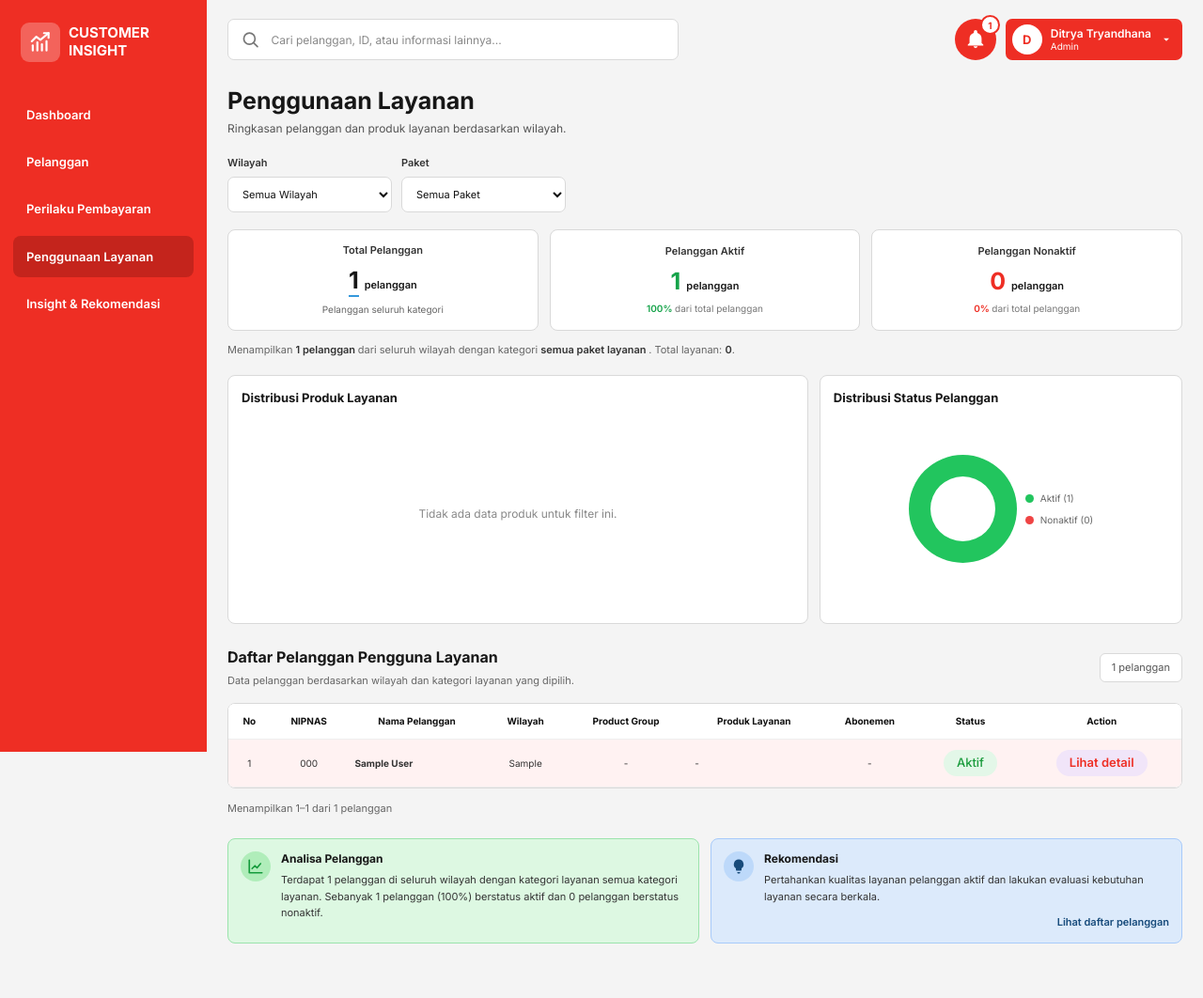
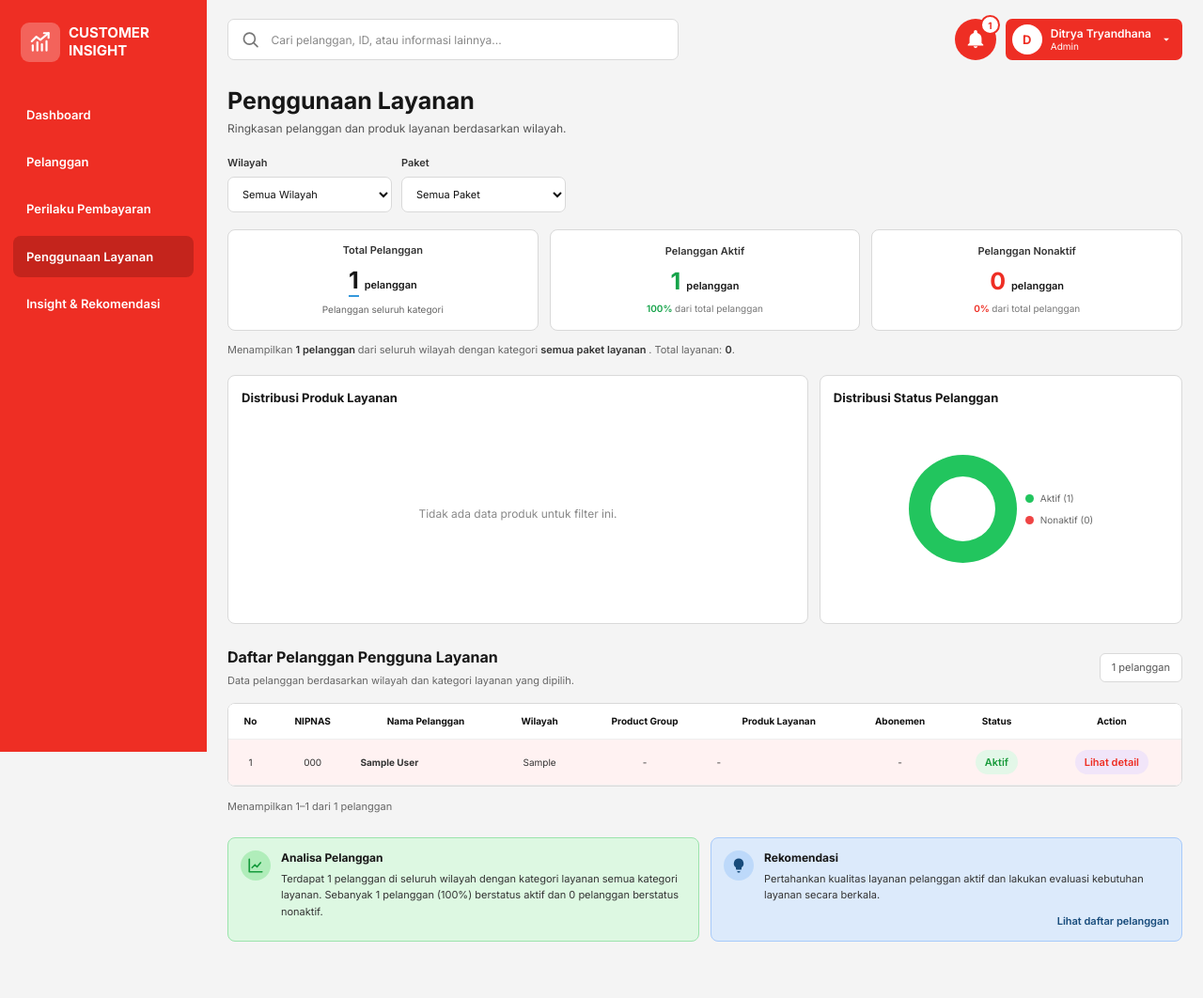
Before and after one commit to dwiiwahyu/Customer-Insight, a Laravel app: page /penggunaan-layanan in a window 1280 px wide. Shown: the whole page at 94% size. After the commit the page ends 1002 px from the top, so only its background shows below. Run offline with Laravel 12, Linux system fonts and the light colour scheme; a user stored in the database is signed in; data comes from the database, SQL or seed files in the repository; tables that the repository leaves empty hold one stand-in row (values such as "Sample post").

Commit message:
Update badges.css

```diff
--- a/public/css/badges.css
+++ b/public/css/badges.css
@@ -1,21 +1,168 @@
+
+/* =====================================================
+   CUSTOMER INSIGHT - GLOBAL BADGE
+   COMPACT RESPONSIVE PC & LAPTOP
+===================================================== */
+
+/* ===== BADGE DEFAULT ===== */
+
 .badge {
-    display: inline-block;
-    padding: 6px 14px;
+    display: inline-flex;
+    align-items: center;
+    justify-content: center;
+
+    max-width: 100%;
+    min-height: 26px;
+
+    padding: 5px 10px;
+
     border-radius: 20px;
-    font-size: 13px;
-    font-weight: 500;
-    line-height: 1.2;
+
+    font-family: inherit;
+    font-size: 11px;
+    font-weight: 600;
+    line-height: 1.3;
+
+    text-align: center;
+    vertical-align: middle;
     white-space: nowrap;
 }
 
-.badge-green  { background: #e3f7e8; color: #1a9b3c; }
-.badge-red    { background: #fde0de; color: #d0211b; }
-.badge-yellow { background: #f6f0cf; color: #8a7810; }
-.badge-orange { background: #fde8d2; color: #a8541a; }
-.badge-purple { background: #f1e5f9; color: #8e24aa; }
+/* ===== BADGE GREEN ===== */
+
+.badge-green {
+    background: #e3f7e8;
+    color: #1a9b3c;
+}
+
+/* ===== BADGE RED ===== */
+
+.badge-red {
+    background: #fde0de;
+    color: #d0211b;
+}
+
+/* ===== BADGE YELLOW ===== */
+
+.badge-yellow {
+    background: #f6f0cf;
+    color: #8a7810;
+}
+
+/* ===== BADGE ORANGE ===== */
+
+.badge-orange {
+    background: #fde8d2;
+    color: #a8541a;
+}
+
+/* ===== BADGE PURPLE ===== */
+
+.badge-purple {
+    background: #f1e5f9;
+    color: #8e24aa;
+}
+
+/* ===== BADGE GRAY ===== */
+
+.badge-gray {
+    background: #ececec;
+    color: #666666;
+}
+
+/* ===== BADGE HOVER ===== */
 
 a.badge-purple:hover {
     background: #e6d0f3;
 }
 
-.badge-gray { background: #ececec; color: #666; }
+a.badge-green:hover {
+    background: #d2f0dc;
+}
+
+a.badge-red:hover {
+    background: #f9ceca;
+}
+
+a.badge-yellow:hover {
+    background: #eee5b5;
+}
+
+a.badge-orange:hover {
+    background: #f9d9b9;
+}
+
+a.badge-gray:hover {
+    background: #dddddd;
+}
+
+/* ===== BADGE DALAM TABEL ===== */
+
+.data-table .badge,
+.detail-table .badge,
+.ov-detail-table .badge,
+.su-customer-table .badge {
+    font-size: 11px;
+    font-weight: 600;
+    padding: 5px 10px;
+    min-height: 26px;
+}
+
+/* ===== BADGE REKOMENDASI ===== */
+
+.rec-list .badge {
+    font-size: 11px;
+    font-weight: 600;
+    padding: 5px 10px;
+    min-height: 26px;
+}
+
+/* ===== PC MONITOR BESAR ===== */
+
+@media (min-width: 1500px) {
+    .badge {
+        font-size: 12px;
+        padding: 6px 12px;
+        min-height: 29px;
+    }
+
+    .data-table .badge,
+    .detail-table .badge,
+    .ov-detail-table .badge,
+    .su-customer-table .badge,
+    .rec-list .badge {
+        font-size: 11px;
+        padding: 5px 10px;
+        min-height: 26px;
+    }
+}
+
+/* ===== LAPTOP ===== */
+
+@media (min-width: 901px) and (max-width: 1499px) {
+    .badge {
+        font-size: 11px;
+        padding: 5px 10px;
+        min-height: 26px;
+    }
+}
+
+/* ===== TABLET & MOBILE ===== */
+
+@media (max-width: 900px) {
+    .badge {
+        font-size: 10px;
+        padding: 4px 8px;
+        min-height: 24px;
+    }
+
+    .data-table .badge,
+    .detail-table .badge,
+    .ov-detail-table .badge,
+    .su-customer-table .badge,
+    .rec-list .badge {
+        font-size: 10px;
+        padding: 4px 8px;
+        min-height: 24px;
+    }
+}
```
